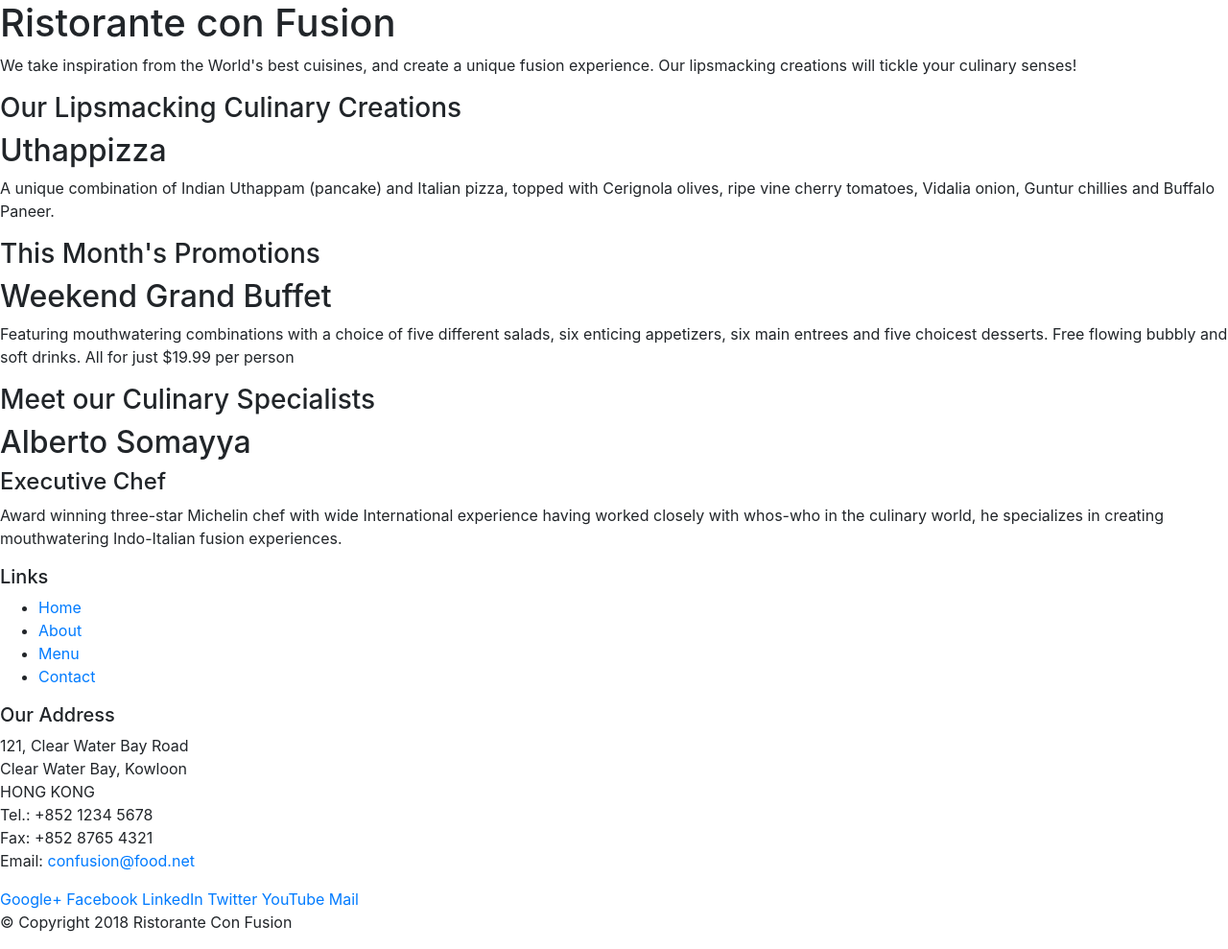
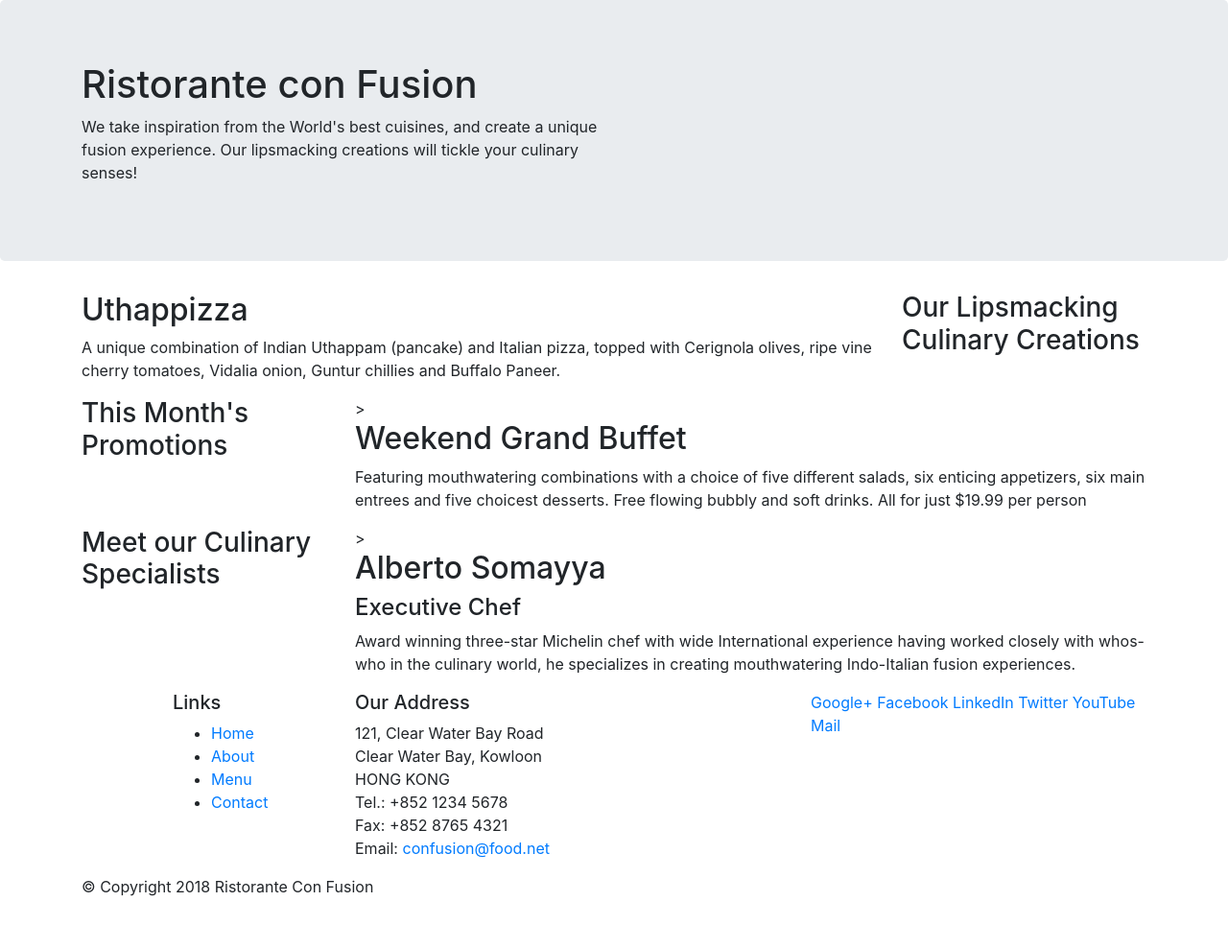
Before and after one commit to hk2k14/Responsive-hotel-website-bootstrap, a website: page index.html in a window 1280 px wide. Shown: the whole page at 96% size. After the commit the page ends 952 px from the top, so only its background shows below. Drawn offline with nearby package versions, Linux system fonts and the light colour scheme.

Commit message:
second commit(till offset)

```diff
--- a/index.html
+++ b/index.html
@@ -11,48 +11,50 @@
     <title>Ristorante Con Fusion</title>
 </head>
 
+
+
 <body>
 
-    <header>
-        <div>
-            <div>
-                <div>
+    <header class="jumbotron">
+        <div class="container">
+            <div class="row">
+                <div class="col-12 col-sm-6">
                     <h1>Ristorante con Fusion</h1>
                     <p>We take inspiration from the World's best cuisines, and create a unique fusion experience. Our lipsmacking creations will tickle your culinary senses!</p>
                 </div>
-                <div>
+                <div class="col-12 col-sm">
                 </div>
             </div>
         </div>
     </header>
 
-    <div>
-        <div>
-            <div>
+    <div class="container">
+        <div class="row">
+            <div class="col-12 col-sm-4 col-md-3 order-md-2">
                 <h3>Our Lipsmacking Culinary Creations</h3>
             </div>
-            <div>
+            <div class="col col-sm col-md  order-md-1">
                 <h2>Uthappizza</h2>
                 <p>A unique combination of Indian Uthappam (pancake) and Italian pizza, topped with Cerignola olives, ripe vine cherry tomatoes, Vidalia onion, Guntur chillies and Buffalo Paneer.</p>
             </div>
         </div>
 
 
-        <div>
-            <div>
+        <div class="row">
+            <div class="col-12 col-sm-4 col-md-3">
                 <h3>This Month's Promotions</h3>
             </div>
-            <div>
+            <div class="col col-sm col-md">>
                 <h2>Weekend Grand Buffet</h2>
                 <p>Featuring mouthwatering combinations with a choice of five different salads, six enticing appetizers, six main entrees and five choicest desserts. Free flowing bubbly and soft drinks. All for just $19.99 per person </p>
             </div>
         </div>
 
-        <div>
-            <div>
+        <div class="row">
+            <div class="col-12 col-sm-4 col-md-3">
                 <h3>Meet our Culinary Specialists</h3>
             </div>
-            <div>
+            <div class="col col-sm col-md">>
                 <h2>Alberto Somayya</h2>
                 <h4>Executive Chef</h4>
                 <p>Award winning three-star Michelin chef with wide International experience having worked closely with whos-who in the culinary world, he specializes in creating mouthwatering Indo-Italian fusion experiences. </p>
@@ -60,10 +62,10 @@
         </div>
     </div>
 
-    <footer>
-        <div>
-            <div>
-                <div>
+    <footer >
+        <div class="container">
+            <div class="row">
+                <div class="col-4 offset-1 col-sm-2">
                     <h5>Links</h5>
                     <ul>
                         <li><a href="#">Home</a></li>
@@ -72,7 +74,7 @@
                         <li><a href="#">Contact</a></li>
                     </ul>
                 </div>
-                <div>
+                <div class="col-7 col-sm-5">
                     <h5>Our Address</h5>
                     <address>
 		              121, Clear Water Bay Road<br>
@@ -83,7 +85,7 @@
 		              Email: <a href="mailto:confusion@food.net">confusion@food.net</a>
 		           </address>
                 </div>
-                <div>
+                <div class="col-12 col-sm-4">
                     <div>
                         <a href="http://google.com/+">Google+</a>
                         <a href="http://www.facebook.com/profile.php?id=">Facebook</a>
@@ -94,8 +96,8 @@
                     </div>
                 </div>
            </div>
-           <div>
-                <div>
+           <div class="row">
+                <div class="col-auto">
                     <p>© Copyright 2018 Ristorante Con Fusion</p>
                 </div>
            </div>
```
